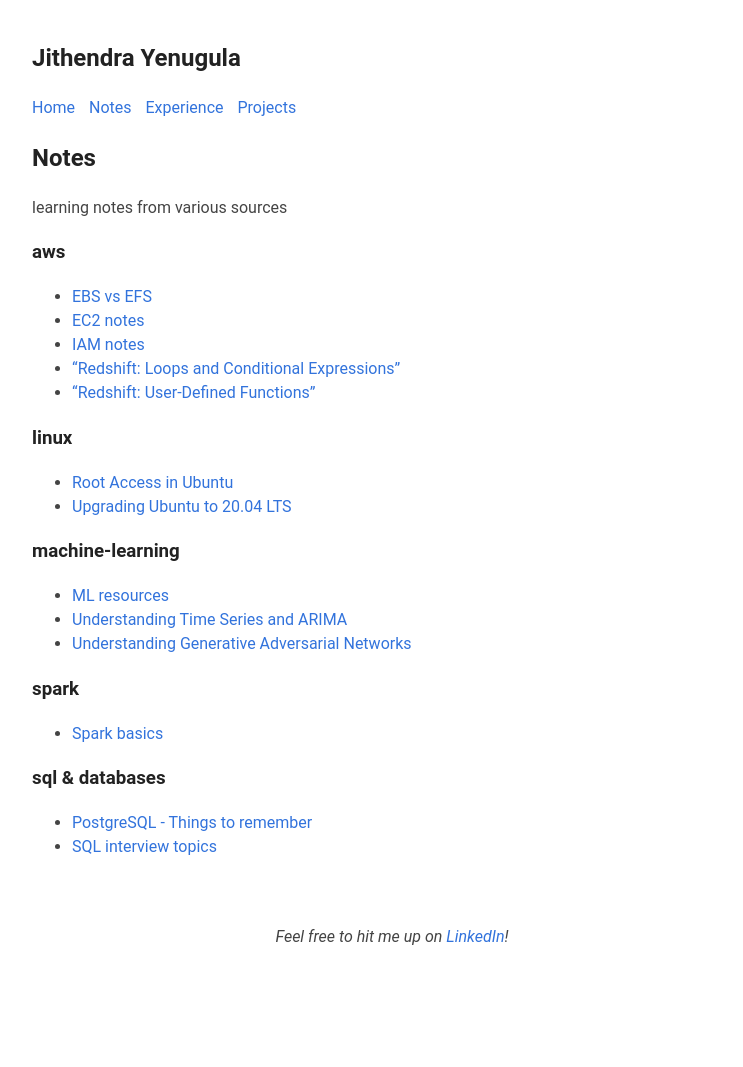
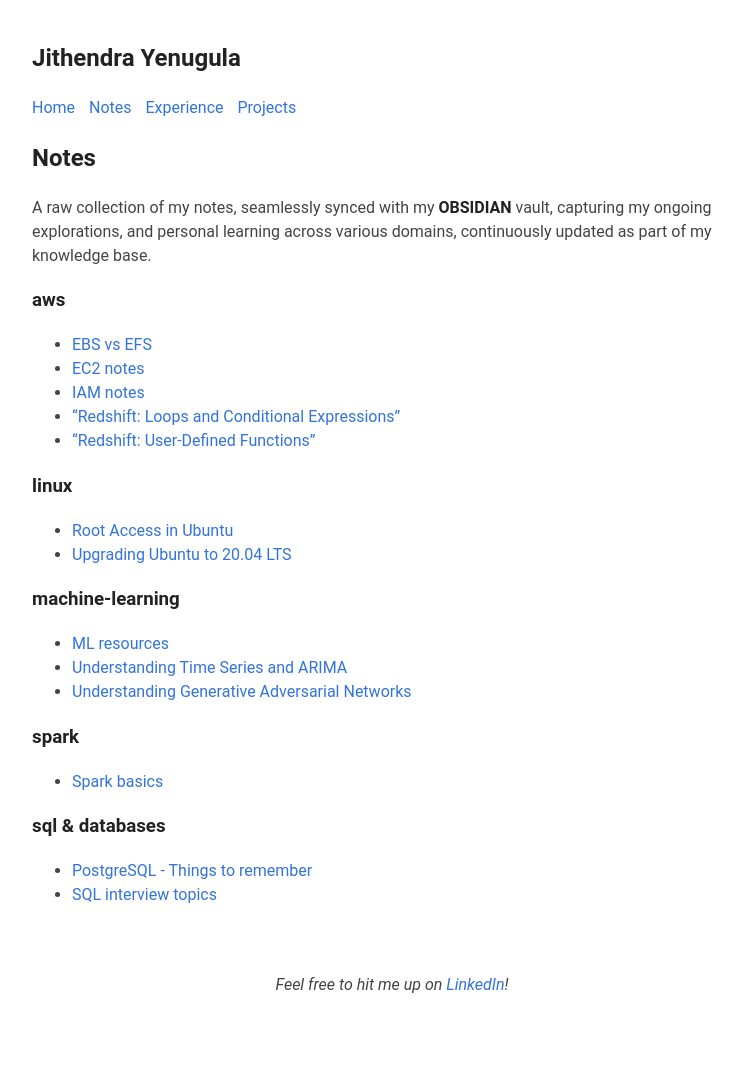
Before and after one commit to jithendray/test, a Jekyll site: the page built from notes/index.md, in a window 1280 px wide. Shown: the whole page, without its empty margins (248-991 px from the left). Built offline with Jekyll 4.4.1, drawn with Linux system fonts in a browser that asks for light colours; before the commit the page ends 1019 px from its top, so only the background shows below that.

Commit message:
adding notes indecx

```diff
--- a/notes/.obsidian/workspace.json
+++ b/notes/.obsidian/workspace.json
@@ -14,7 +14,7 @@
               "type": "markdown",
               "state": {
                 "file": "index.md",
-                "mode": "preview",
+                "mode": "source",
                 "backlinks": false,
                 "source": false
               }
--- a/notes/index.md
+++ b/notes/index.md
@@ -4,7 +4,8 @@ title: Notes
 permalink: /notes
 ---
 
-learning notes from various sources
+A raw collection of my notes, seamlessly synced with my **OBSIDIAN** vault, capturing my ongoing explorations,
+and personal learning across various domains, continuously updated as part of my knowledge base.
 
 ### aws
 - [EBS vs EFS](aws/aws-ebs-efs.md)
--- a/update_notes.py
+++ b/update_notes.py
@@ -69,7 +69,8 @@ title: Notes
 permalink: /notes
 ---
 
-learning notes from various sources
+A raw collection of my notes, seamlessly synced with my **OBSIDIAN** vault, capturing my ongoing explorations,
+and personal learning across various domains, continuously updated as part of my knowledge base.
 
 """
 
```
